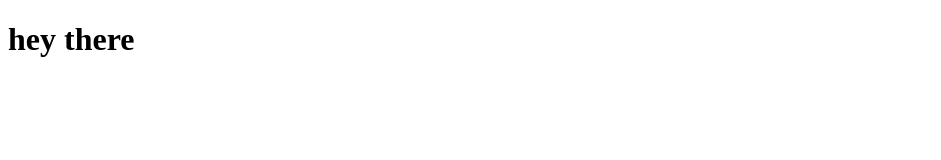
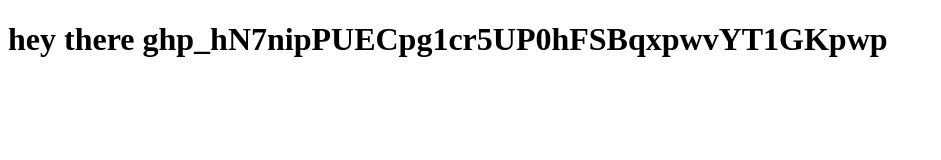
Before and after one commit to nikita12052000/NikitaSanyasi_Portfolio, a plain HTML site: page index.html in a window 1280 px wide. Shown: the whole page, without its empty margins (0-941 px from the left). Drawn offline with Linux system fonts and the light colour scheme.

Commit message:
commit
some change

```diff
--- a/index.html
+++ b/index.html
@@ -7,6 +7,6 @@
     <title>Document</title>
 </head>
 <body>
-    <h1>hey there</h1>
+    <h1>hey there 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</h1>
 </body>
 </html>
```
